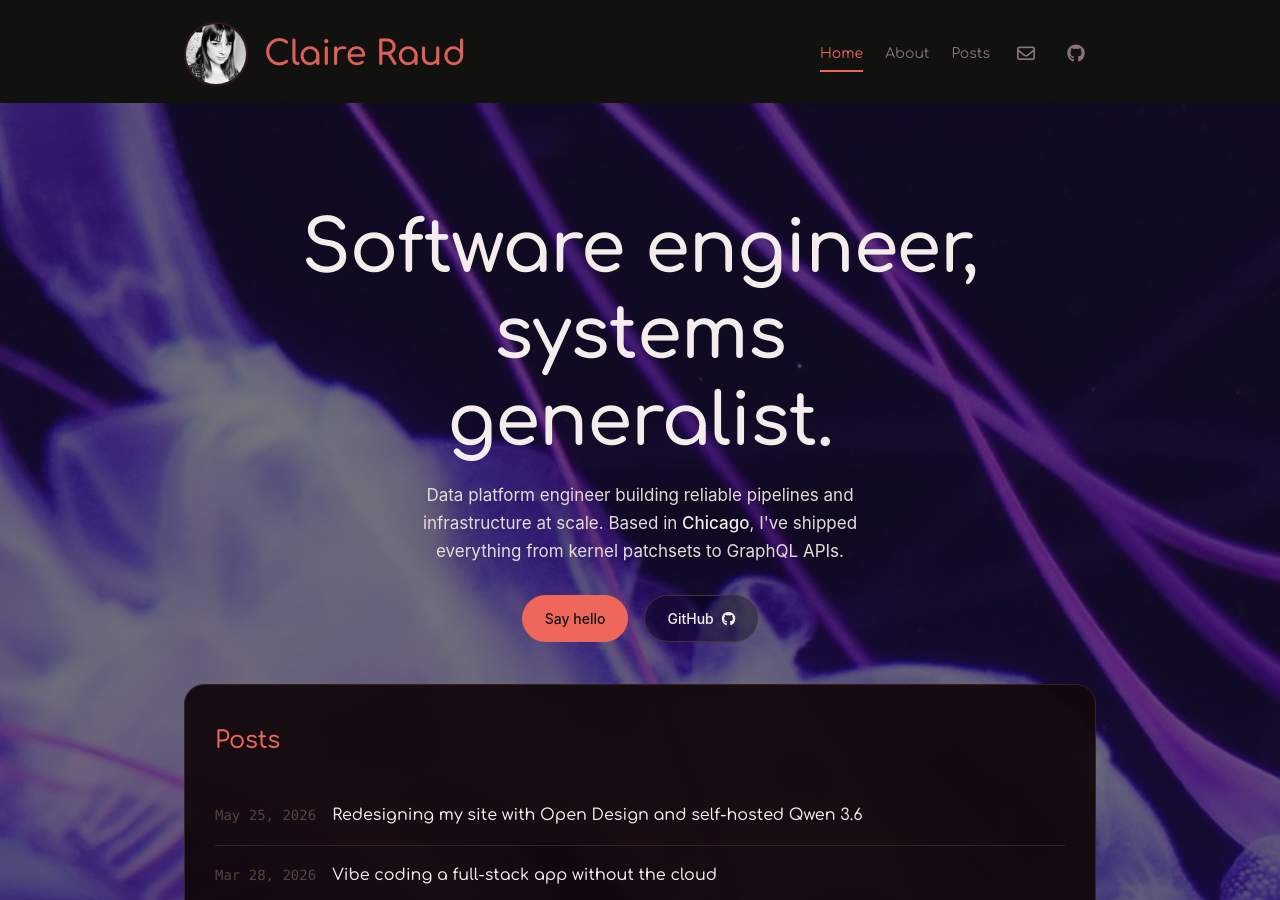
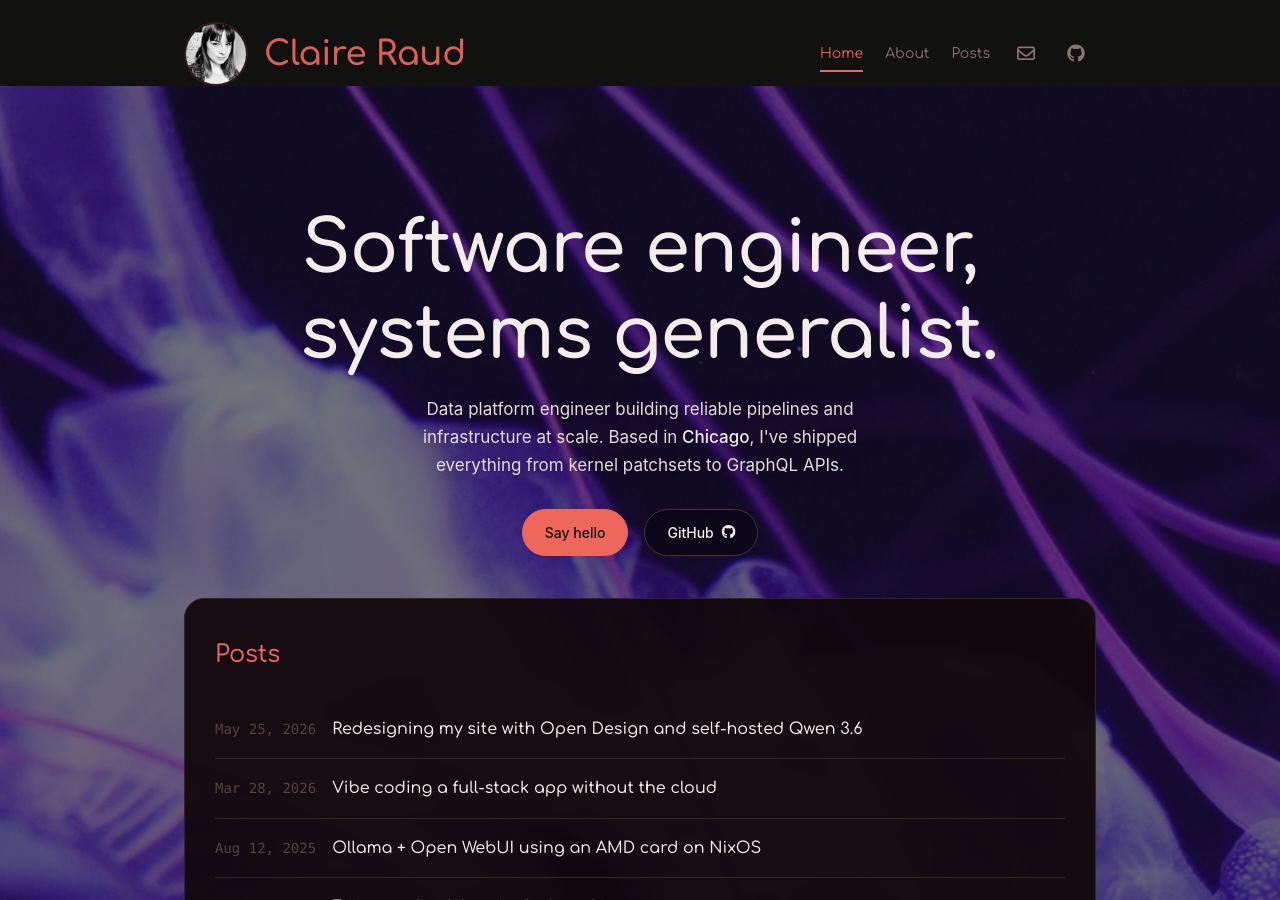
Before and after one commit to clairesrc/clairesrc.github.io, a Jekyll site: the page built from index.markdown, in a window 1280 px wide and 900 px high. Built offline with Jekyll 4.4.1, drawn with Linux system fonts in a browser that asks for light colours.

Commit message:
Fix HTML entity for non-breaking space in hero section

```diff
--- a/_layouts/home.html
+++ b/_layouts/home.html
@@ -5,7 +5,7 @@ layout: default
 
   <section class="hero-section">
     <div class="hero-content">
-      <h1 class="display">Software engineer,<br />systems generalist.</h1>
+      <h1 class="display">Software engineer,<br />systems&nbsp;generalist.</h1>
       <p class="hero-text">
         Data platform engineer building reliable pipelines and
         infrastructure at scale. Based in <strong>Chicago</strong>,
```
